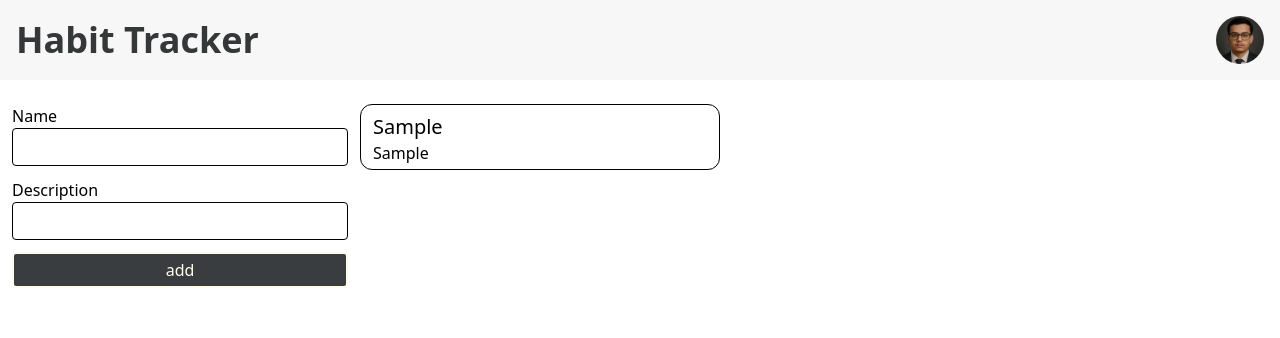
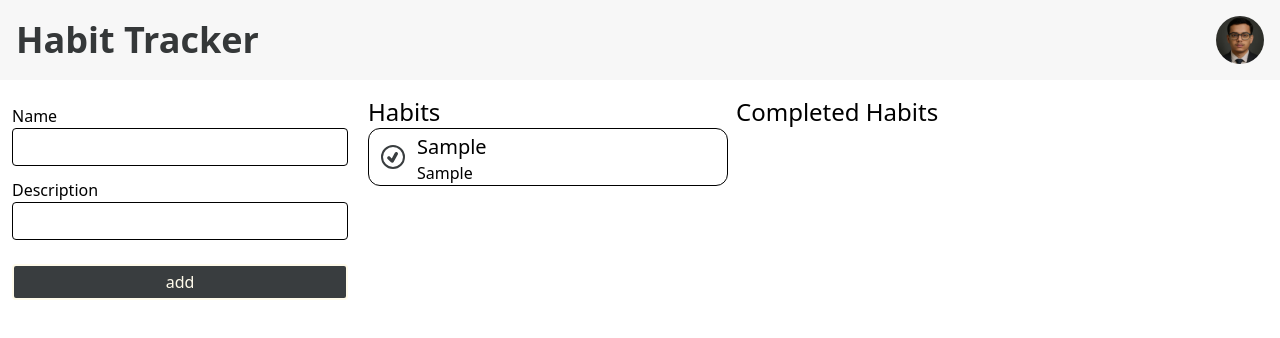
Before and after one commit to Harshwardhan9999/Habit-Tracker, a React (Vite) app: page / in a window 1280 px wide. Both pictures are taken after typing "Sample", "Sample" into the empty fields and a click on the button "add". Shown: the top 338 px of the page. Built offline with nearby package versions, Linux system fonts and the light colour scheme.

Commit message:
added functionality to mark tasks with different list for completed and incompleted tasks.

```diff
--- a/package.json
+++ b/package.json
@@ -13,6 +13,7 @@
     "@tailwindcss/vite": "^4.1.8",
     "react": "^19.1.0",
     "react-dom": "^19.1.0",
+    "react-icons": "^5.5.0",
     "tailwindcss": "^4.1.8"
   },
   "devDependencies": {
--- a/src/App.jsx
+++ b/src/App.jsx
@@ -5,21 +5,31 @@ import HabitList from './components/HabitList'
 import Header from './components/Header'
 import NewHabit from './components/NewHabit'
 import { useState } from 'react'
+import CompletedHabitList from './components/CompletedHabitList';
 
 function App() {
 
-  const [habitList ,setHabitList] = useState([]);
+  const [habit ,setHabit] = useState([]);
 
   const addHabit = (newHabit) => {
-    setHabitList([...habitList, newHabit])
+    setHabit([...habit, newHabit])
   }
+
+  const toggleComplete = (id) => {
+    setHabit(
+      habit.map((habit) =>
+        habit.id === id ? { ...habit, isCompleted: !habit.isCompleted } : habit
+      )
+    );
+  };
 
   return (
     <>
       <Header/>
-      <div className="flex">
+      <div className="flex gap-2">
         <NewHabit addHabit={addHabit}/>
-        <HabitList habits={habitList}/>
+        <HabitList toggleComplete={toggleComplete} habits={habit}/>
+        <CompletedHabitList toggleComplete={toggleComplete} habits={habit}/>
       </div>
     </>
   )
--- /dev/null
+++ b/src/components/CompletedHabitList.jsx
@@ -0,0 +1,17 @@
+
+import Habit from './Habit';
+
+const CompletedHabitList = ({habits, toggleComplete}) => {
+  return (
+    <ul className="mt-3 w-[360px] h-[80vh] overflow-auto">
+      {habits.length > 0 && <h1 className="text-2xl mt-1">Completed Habits</h1>}
+      {habits
+        .filter((h) => h.isCompleted)
+        .map((habit) => (
+          <Habit habit={habit} key={habit.id} toggleComplete={toggleComplete} />
+        ))}
+    </ul>
+  );
+}
+
+export default CompletedHabitList
--- a/src/components/Habit.jsx
+++ b/src/components/Habit.jsx
@@ -1,14 +1,33 @@
 import React from 'react'
 import { Children } from 'react';
+import { TiTick } from "react-icons/ti";
 
 
-const Habit = ({habitName, description}) => {
+
+const Habit = ({habit, toggleComplete}) => {
+
+  const toggle = () => {
+    toggleComplete(habit.id);
+  };
+
+
+
   return (
-    <li className='w-[360px] mt-3 border h-fit rounded-xl px-3 py-2 list-none'>
-        <h3 className='text-xl'>{habitName}</h3>
-        <p className='leading-4 mt-1 '>{description}</p>
-    </li>
-  )
+
+    (<li className="w-[360px] flex items-center border h-fit mb-2 rounded-xl pr-3 py-1 list-none">
+      <button onClick={toggle}>
+        <TiTick
+          size={"1.5rem"}
+          color="#393D3F"
+          className="m-3 border-2 rounded-3xl"
+        />
+      </button>
+      <div>
+        <h2 className="text-xl">{habit.name}</h2>
+        <p className="leading-4 mt-1 ">{habit.description}</p>
+      </div>
+    </li>)
+  );
 }
 
 export default Habit
--- a/src/components/HabitList.jsx
+++ b/src/components/HabitList.jsx
@@ -1,12 +1,13 @@
 import React from 'react'
 import Habit from './Habit';
 
-const HabitList = ({habits}) => {
+const HabitList = ({habits, toggleComplete}) => {
 
   return (
     <ul className="mt-3 w-[360px] h-[80vh] overflow-auto">
-      {habits.map((habit, index) => (
-        <Habit habitName={habit.name} description={habit.description} key={index} />
+      {habits.length > 0 && <h1 className='text-2xl mt-1'>Habits</h1>}
+      {habits.filter(h => !h.isCompleted).map((habit) => (
+        <Habit habit={habit} key={habit.id} toggleComplete={toggleComplete}/>
       ))}
     </ul>
   );
--- a/src/components/NewHabit.jsx
+++ b/src/components/NewHabit.jsx
@@ -12,7 +12,8 @@ const NewHabit = ({addHabit}) => {
       const newHabit = {
         name: habitName,
         description: description,
-        id: Date.now()
+        id: Date.now(),
+        isCompleted: false
       }
       setHabitName('');
       setDescription('');
@@ -22,7 +23,7 @@ const NewHabit = ({addHabit}) => {
 
   return (
     <>
-      <form className="flex flex-col w-[360px] p-3" onSubmit={handleSubmit}>
+      <form className="flex m-0 flex-col w-[360px] p-3" onSubmit={handleSubmit}>
         <label className="form-label" htmlFor="habitName">
           Name
         </label>
@@ -39,7 +40,7 @@ const NewHabit = ({addHabit}) => {
         id="description" className="form-input" type="text" name="description" />
         <button type="submit"
         className="
-        bg-[#393D3F] rounded border-2 mt-3 text-amber-50
+        bg-[#393D3F] rounded border-2 mt-6 text-amber-50
         px-3 py-1 hover:bg-[#111111]
         ">
           add
```
Also changed, not shown: 1 other file (tests, documents, lock files or other folders).
